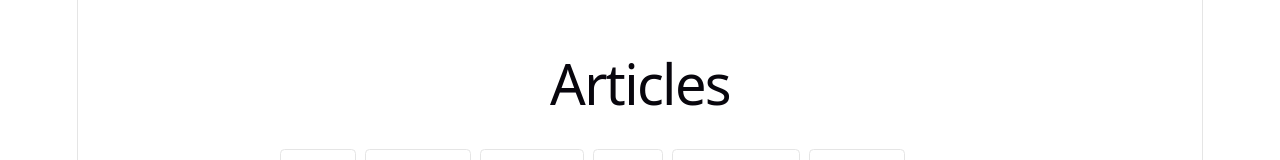
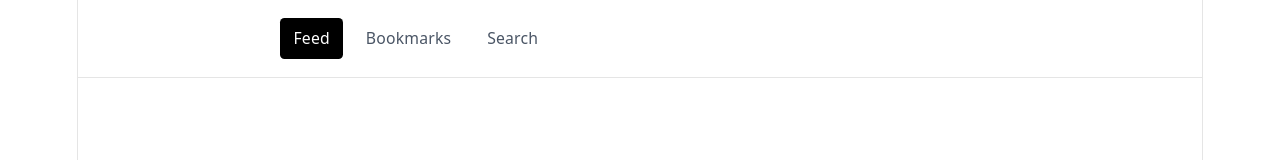
Before and after one commit to MJNinja/nzz-article-reader, a React (Vite) app: page / in a window 1280 px wide. Shown: the top 160 px of the page. Built offline with nearby package versions, Linux system fonts and the light colour scheme.

Commit message:
feat: add layout and navigation

```diff
--- /dev/null
+++ b/src/layout/AppLayout.tsx
@@ -0,0 +1,14 @@
+import { Outlet } from "react-router"
+import { Navigation } from "./Navigation"
+
+export function AppLayout() {
+	return (
+		<div>
+			<Navigation />
+
+			<main>
+				<Outlet />
+			</main>
+		</div>
+	)
+}
--- /dev/null
+++ b/src/layout/Navigation.tsx
@@ -0,0 +1,44 @@
+import { NavLink } from "react-router"
+
+export function Navigation() {
+	const base = "px-3 py-2 text-sm rounded transition"
+
+	const active = "bg-black text-white"
+
+	const inactive = "text-gray-600 hover:bg-gray-100"
+
+	return (
+		<nav className="border-b mb-6">
+			<div className="max-w-2xl mx-auto p-4 flex gap-2">
+
+				<NavLink
+				to="/"
+				className={({ isActive }) =>
+					`${base} ${isActive ? active : inactive}`
+				}
+				>
+					Feed
+				</NavLink>
+
+				<NavLink
+				to="/bookmarks"
+				className={({ isActive }) =>
+					`${base} ${isActive ? active : inactive}`
+				}
+				>
+					Bookmarks
+				</NavLink>
+
+				<NavLink
+				to="/search"
+				className={({ isActive }) =>
+					`${base} ${isActive ? active : inactive}`
+				}
+				>
+					Search
+				</NavLink>
+
+			</div>
+		</nav>
+	)
+}
```
Also changed, not shown: src/router/router.tsx (+11 -5 lines).
